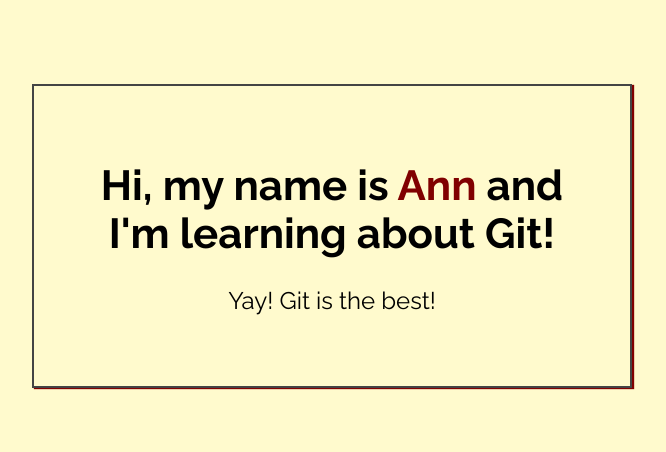
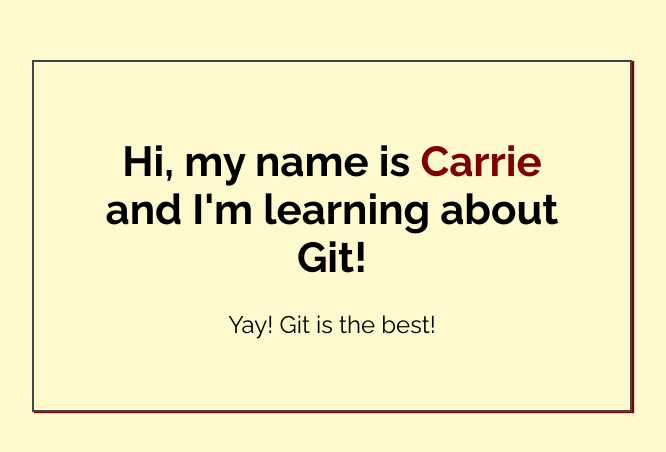
Before and after one commit to ctay1or/my-first-repo, a plain HTML site: page index.html in a window 1280 px wide. Shown: the part 164-616 px from the top of the page, without its empty margins (308-974 px from the left). Drawn offline with Linux system fonts and the light colour scheme.

Commit message:
Added name to index.html

```diff
--- a/index.html
+++ b/index.html
@@ -14,7 +14,7 @@
 <body>
 
     <div class="greeting">
-        <h1>Hi, my name is <span class="highlight">Ann</span> and I'm learning about Git! </h1>
+        <h1>Hi, my name is <span class="highlight">Carrie</span> and I'm learning about Git! </h1>
 
         <p>Yay! Git is the best!</p>
     </div>
```
